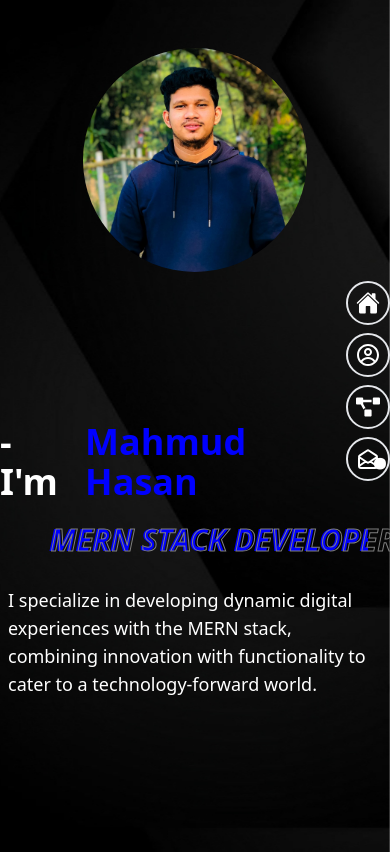
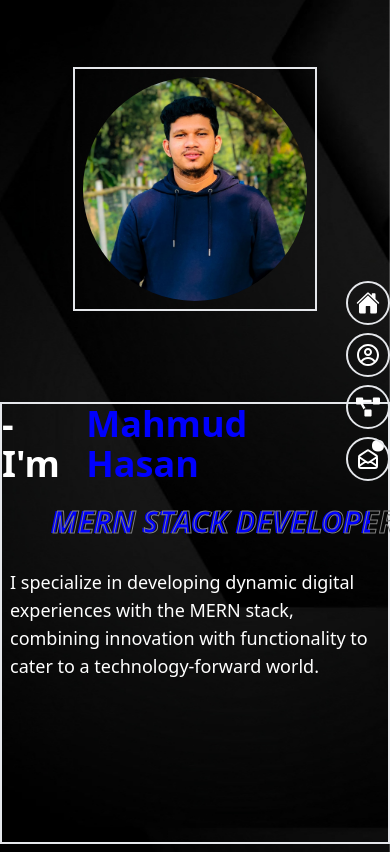
Before and after one commit to mahmudhasan07/Mahmud-portifolio, a React (Vite) app: page / in a window 390 px wide. Built offline with nearby package versions, Linux system fonts and the light colour scheme.

Commit message:
working on my home page responsive

```diff
--- a/src/components/Home/Home.css
+++ b/src/components/Home/Home.css
@@ -22,6 +22,8 @@
     border-right: 6px solid rgb(101, 89, 235);
     border-left: 6px solid rgb(48, 48, 231);
     border-bottom: 6px solid rgb(62, 62, 235); */
+
+    /* mix-blend-mode: screen; */
 
     /* animation: imageborder 2.5s infinite  ; */
 }
--- a/src/components/Home/Home.jsx
+++ b/src/components/Home/Home.jsx
@@ -20,22 +20,22 @@ const Home = () => {
             // data-aos-easing="ease-out-cubic"
             data-aos-duration="2500"
             className="lg:pb-0 pb-2 " style={{ backgroundImage: `url(${banner2})`, backgroundAttachment: "fixed", backgroundPosition: "center", backgroundSize: "cover" }}>
-            <div className="flex lg:h-screen md:h-full h-screen justify-around lg:gap-0 gap-6 flex-wrap " >
+            <div className="flex  h-screen justify-around lg:gap-0 gap-6 flex-wrap overflow-hidden" >
                 <div
                 data-aos="fade-right"
             data-aos-easing="ease-in-sine"
             data-aos-delay="1000"
             data-aos-duration="3000"
-            className="lg:my-auto mt-10" id="imagediv">
+            className="my-auto border-2" id="imagediv">
                 {/* <FaGithub className="border "></FaGithub> */}
-                    <img id="image1" className=" lg:w-96 p-2 lg:h-96 md:w-72 md:h-72 w-60 h-60 rounded-full object-cover " src={myimage} alt="" />
+                    <img id="image1" className=" lg:w-96 p-2 lg:h-96 md:w-80 md:h-80 w-60 h-60 rounded-full object-cover " src={myimage} alt="" />
                 </div>
                 <div
                 data-aos="fade-left"
             data-aos-easing="ease-in-sine"
             data-aos-delay="1000"
             data-aos-duration="3000"
-            className="lg:my-auto  lg:p-0 ">
+            className="lg:my-auto border-2 lg:p-0 ">
                     <div>
                     <p  className="lg:text-6xl md:text-5xl justify-center  text-4xl mb-5 font-bold flex gap-2 text-white">
                       - I'm  <p id="name" className="">Mahmud Hasan</p><span className="" id="zoom">.</span>
```
